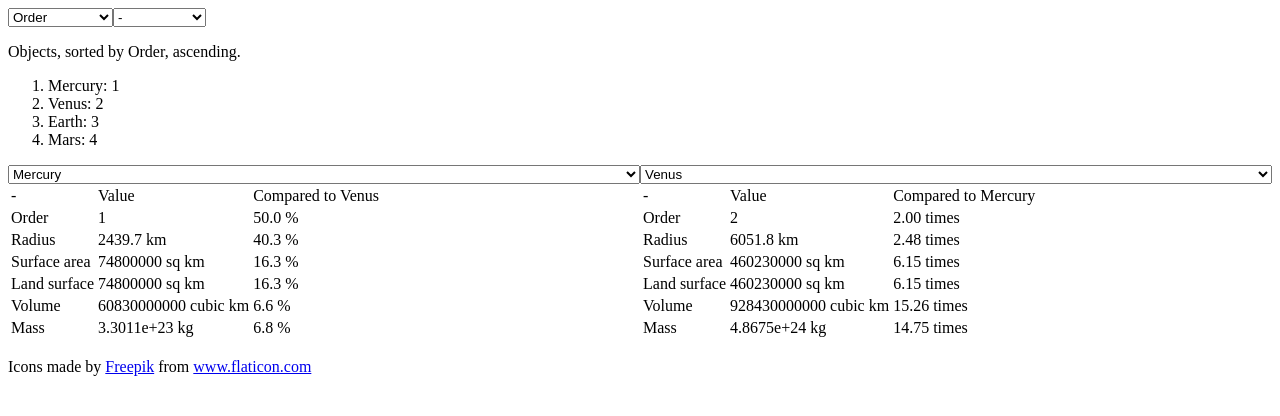
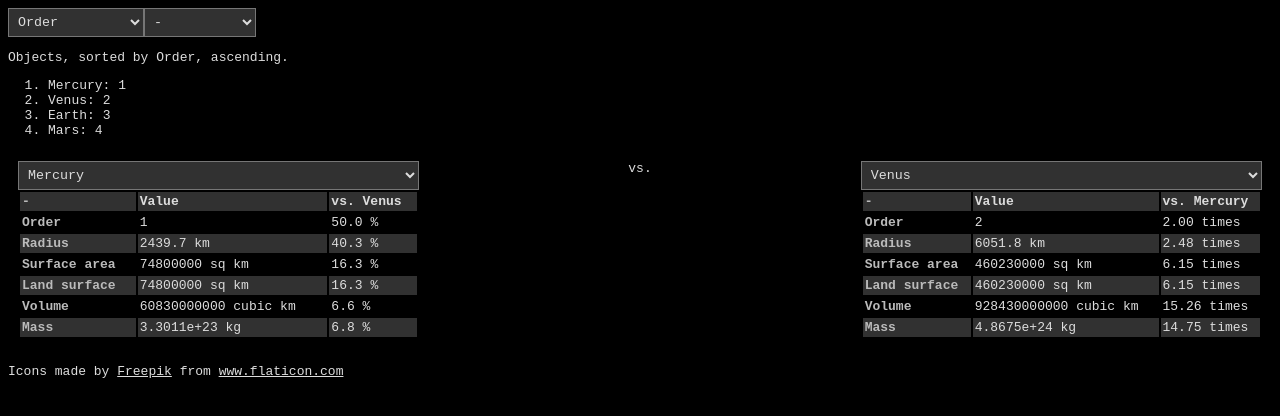
Before and after one commit to sirkoik/Celestial-Compare, a React (Create React App) app: page / in a window 1280 px wide. Shown: the top 416 px of the page. Built offline with nearby package versions, Linux system fonts and the light colour scheme.

Commit message:
Added some styling

```diff
--- a/src/App.css
+++ b/src/App.css
@@ -1,38 +1,20 @@
-.App {
-  text-align: center;
+* {
+  font-family: monospace;
 }
 
-.App-logo {
-  height: 40vmin;
-  pointer-events: none;
+body {
+  background: #000;
+  color: #ddd;
 }
 
-@media (prefers-reduced-motion: no-preference) {
-  .App-logo {
-    animation: App-logo-spin infinite 20s linear;
-  }
+select {
+  box-sizing: border-box;
+  padding: 5px;
+
+  background: rgb(49, 49, 49);
+  color: #ddd;
 }
 
-.App-header {
-  background-color: #282c34;
-  min-height: 100vh;
-  display: flex;
-  flex-direction: column;
-  align-items: center;
-  justify-content: center;
-  font-size: calc(10px + 2vmin);
-  color: white;
+a {
+  color: #ddd;
 }
-
-.App-link {
-  color: #61dafb;
-}
-
-@keyframes App-logo-spin {
-  from {
-    transform: rotate(0deg);
-  }
-  to {
-    transform: rotate(360deg);
-  }
-}
--- a/src/App.js
+++ b/src/App.js
@@ -1,5 +1,5 @@
 // import logo from './logo.svg';
-// import './App.css';
+import "./App.css";
 
 import SortCompare from "./Components/SortCompare";
 import SidebySideCompare from "./Components/SidebySideCompare/SideBySideCompare";
--- a/src/Components/SidebySideCompare/CompareSide/CompareSide.js
+++ b/src/Components/SidebySideCompare/CompareSide/CompareSide.js
@@ -1,5 +1,6 @@
 import React, { useContext } from "react";
 import ObjectContext from "../../../store/ObjectContext";
+import classes from "./CompareSide.module.css";
 
 const CompareSide = (props) => {
   const objCtx = useContext(ObjectContext);
@@ -45,12 +46,12 @@ const CompareSide = (props) => {
   };
 
   return (
-    <table className="obj-compare">
+    <table className={classes.CompareTable}>
       <thead>
         <tr>
           <td>-</td>
           <td>Value</td>
-          <td>Compared to {objCtx.getObj(props.id2)["name"]}</td>
+          <td>vs. {objCtx.getObj(props.id2)["name"]}</td>
         </tr>
       </thead>
       <tbody>{output()}</tbody>
--- /dev/null
+++ b/src/Components/SidebySideCompare/CompareSide/CompareSide.module.css
@@ -0,0 +1,22 @@
+.CompareTable {
+  box-sizing: border-box;
+  width: 100%;
+}
+
+.CompareTable thead {
+  font-weight: bold;
+}
+
+.CompareTable thead,
+.CompareTable tr:nth-child(even) {
+  background: rgb(49, 49, 49);
+}
+
+.CompareTable tr td:first-child {
+  color: #bbb;
+  font-weight: bold;
+}
+
+.CompareTable td {
+  padding: 2px;
+}
--- a/src/Components/SidebySideCompare/SideBySideCompare.js
+++ b/src/Components/SidebySideCompare/SideBySideCompare.js
@@ -32,6 +32,7 @@ const SideBySideCompare = () => {
         </select>
         <CompareSide id1={id1} id2={id2} />
       </div>
+      <div className={classes.versus}>vs.</div>
       <div>
         <select onChange={comp2Handler} value={id2}>
           {objList}
--- a/src/Components/SidebySideCompare/SidebySideCompare.module.css
+++ b/src/Components/SidebySideCompare/SidebySideCompare.module.css
@@ -5,10 +5,17 @@
 }
 
 .Compare div {
-  flex: 1;
+  width: 100%;
+  flex-direction: row;
+  margin: 10px;
 }
 
 .Compare select {
   width: 100%;
   box-sizing: border-box;
 }
+
+.versus {
+  width: 20px;
+  text-align: center;
+}
```
